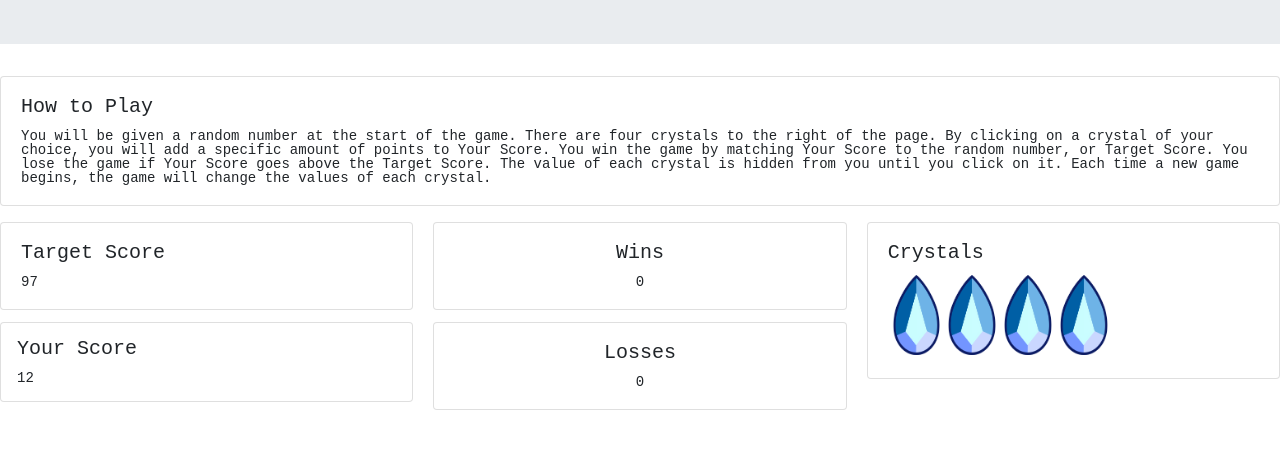
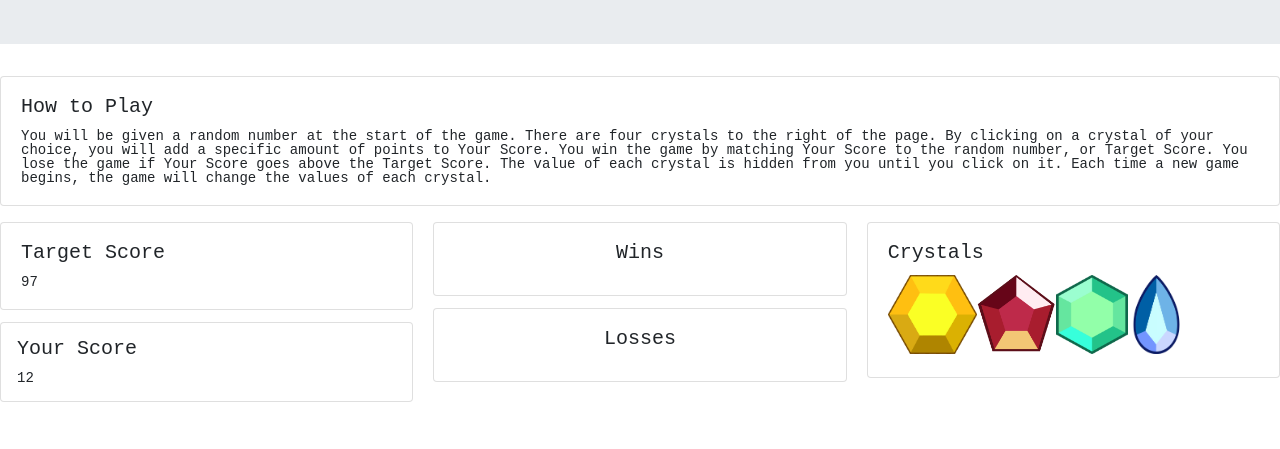
Before and after one commit to SNHoff53/Crystal-Collectors, a plain HTML site: page index.html in a window 1280 px wide. Both pictures are taken after a click on the picture 915 px from the left and 466 px from the top of the page. Shown: the part 151-600 px from the top of the page. Drawn offline with nearby package versions, Linux system fonts and the light colour scheme.

Commit message:
fixed img src issue and checkYourScore function. Working on resetting game.

```diff
--- a/assets/css/style.css
+++ b/assets/css/style.css
@@ -1,7 +1,7 @@
 
 .crystal-images {
-    height: 80px;
-    width: 89x;
+    height: 79px;
+    width: 8x;
 }
 
 h1 {
--- a/assets/javascript/game.js
+++ b/assets/javascript/game.js
@@ -1,3 +1,4 @@
+
 //VARIABLES DECLARED --
 
 const targetScoreMin = 19;   // this is the min number the Target Score can be
@@ -5,6 +6,7 @@ const targetScoreMax = 120;  // this is the max number the Target Score can be
 
 var wins = 0;
 var losses = 0;
+
 
 var targetScore = createTargetScore();
 
@@ -23,21 +25,19 @@ var yourScore = 0;
 function getRandomCrystalValue() {
     return Math.ceil(Math.random() * 12);
 }
+
+var images = ["./assets/images/yellow-gem.png", "./assets/images/red-gem.png", "./assets/images/green-gem.png", "./assets/images/indigo-gem.png"]
+
 console.log("Random Value: " + getRandomCrystalValue());
-for (var i = 0; i < 4; i++) {
+
+for (var i = 0; i < images.length; i++) {
     var crystalImage = $("<img>");
 
     crystalImage.addClass("crystal-images");
     crystalImage.html("<img>");
-    crystalImage.attr({
-        "src": './assets/images/gem-clipart-yellow-gem-5.png',
-        "src": './assets/images/gem-clipart-square-gem-2.png',
-        "src": './assets/images/gem-clipart-green-14.png',
-        "src": './assets/images/gem-clipart-circle-12.png'
-    });
+    crystalImage.attr("src", images[i]);
     crystalImage.attr("data-value-for-crystals", getRandomCrystalValue());
     $("#crystals").append(crystalImage);
-
 }
 
 // BEGINNING THE GAME --
@@ -48,42 +48,37 @@ $(".crystal-images").on("click", function() {    // after a Target Score is gene
     console.log("Crystal value: " + crystalValue);
     crystalValue = parseInt(crystalValue);
 
-    // for (yourScore = 0; yourScore < crystalValue; yourScore++){
-    //     return yourScore;
-    // }
-
     yourScore += crystalValue;
 
     $("#your-score-is").text(yourScore);
     console.log("Your Score: " + yourScore);
 
+    checkYourScore();
+
     function checkYourScore(){
         if (yourScore === targetScore) {
             wins++;
-        }
-        else (yourScore >= targetScore);{
+            $("#number-of-wins").text(wins);
+        } else if (yourScore > targetScore){
             losses++;
+            $("#number-of-losses").text(losses);
+        } else {
+            return;
         }
     }
 
-    // function newGame() {
-    //     document.getElementById("crystalGame").reset();
-    //   }
+    reset();
 
+    function reset(){
+        wins = 0;
+        losses = 0;
+    }
 });
 
 
 
-    // function reset() {
 
-    //     time = 0;
-    //     lap = 1;
 
-    //     //  TODO: Change the "display" div to "00:00."
-
-    //     $("#display").text("00:00");
-    //   }
-    //   reset();
 
 
 
--- a/index.html
+++ b/index.html
@@ -19,8 +19,6 @@
           <h1 class="display-4">Crystal Collectors</h1>
         </div>
     </div>
-
-    <div id="crystalGame"></div>
 
     <div class="card mb-3">
             <div class="card-body">
@@ -45,25 +43,20 @@
             <div class="card text text-center">
               <div class="card-body">
                 <h5 class="card-title">Wins</h5>
-                <p class="card-text">0<span id="number-of-wins"></span></p>
+                <p class="card-text"><span id="number-of-wins"></span></p>
               </div>
             </div>
             <div class="card text-center">
               <div class="card-body">
                 <h5 class="card-title">Losses</h5>
-                <p class="card-text">0<span id="number-of-losses"></span></p>
+                <p class="card-text"><span id="number-of-losses"></span></p>
               </div>
             </div>
             <div class="card">
               <div class="card-body">
                 <h5 class="card-title">Crystals</h5>
                 <p class="card-text">
-                    <div id="crystals">
-                        <!-- <div id="yellow-crystal"></div>
-                        <div id="red-crystal"></div>
-                        <div id="green-crystal"></div>
-                        <div id="indigo-crystal"></div> -->
-                    </div>
+                    <div id="crystals"></div>
                 </p>
               </div>
             </div>
```
Also changed, not shown: assets/images/green-gem.png (renamed from assets/images/gem-clipart-green-14.png), assets/images/indigo-gem.png (renamed from assets/images/gem-clipart-circle-12.png), assets/images/red-gem.png (renamed from assets/images/gem-clipart-square-gem-2.png), assets/images/yellow-gem.png (renamed from assets/images/gem-clipart-yellow-gem-5.png), 3 other files.
